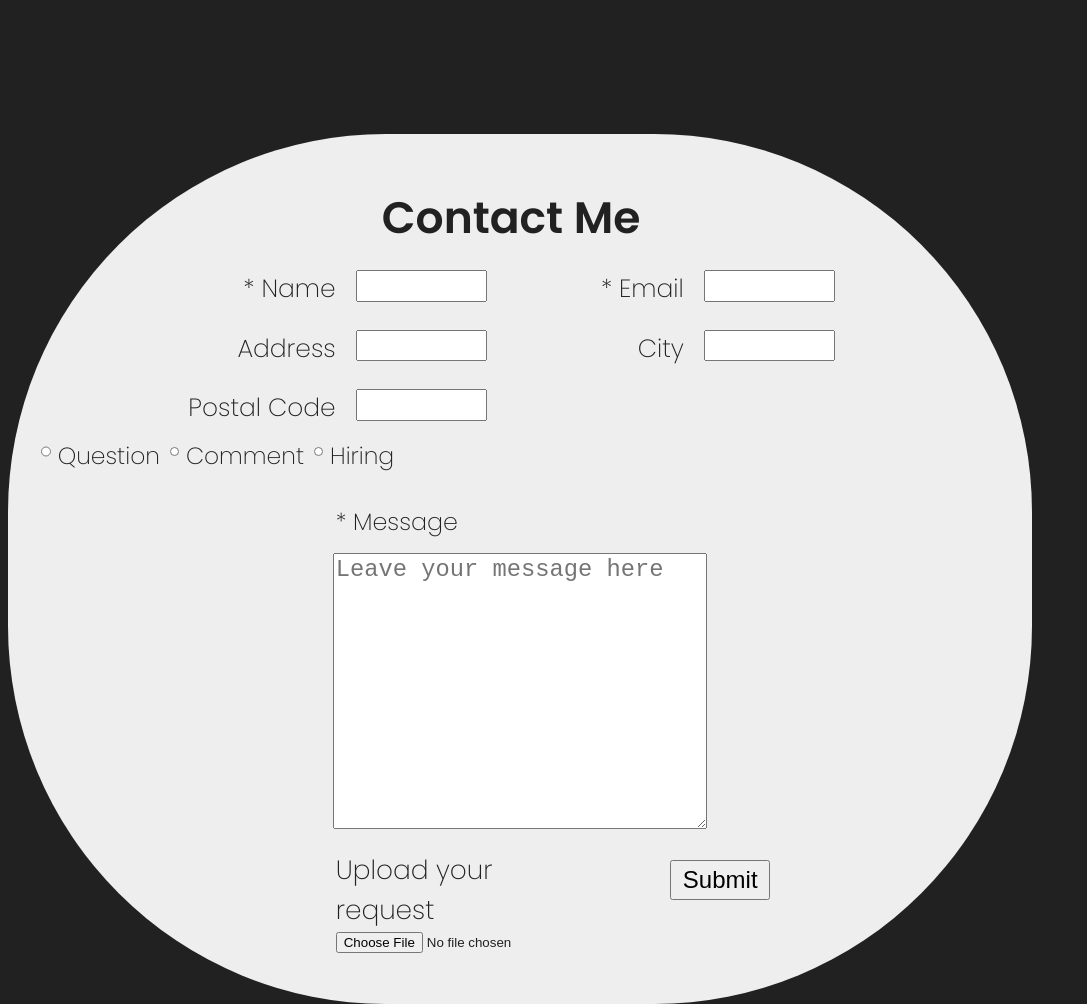
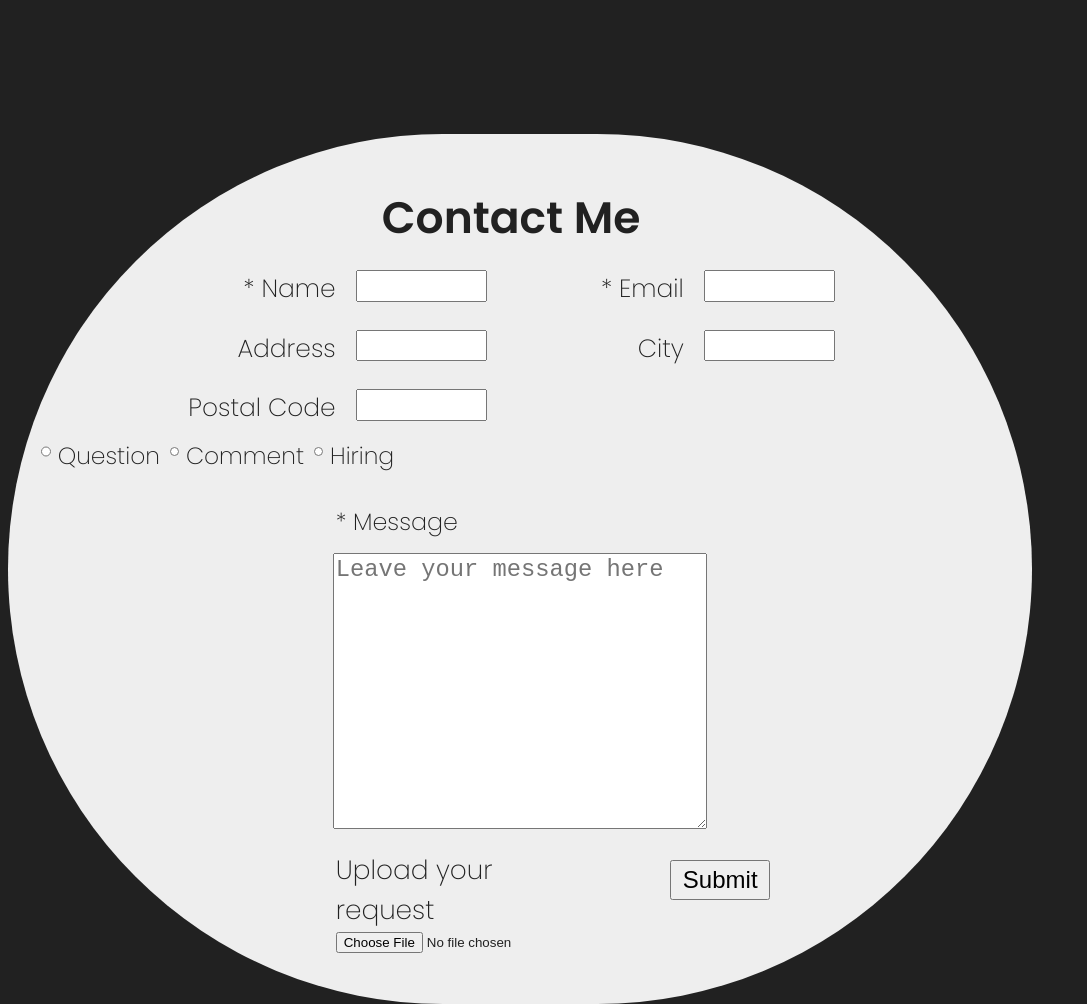
Before and after one commit to PiusPoon/piuspoon.github.io, a plain HTML site: page index.html in a window 1280 px wide. Shown: the part 3220-4224 px from the top of the page, without its empty margins (0-1087 px from the left). Drawn offline with Linux system fonts and the light colour scheme; files that its build step writes are made by us from their sources; files whose address does not match are found by name.

Commit message:
Add files via upload

```diff
--- a/style.css
+++ b/style.css
@@ -229,7 +229,7 @@ button :active {
   grid-gap: 40px;
   background-color: #eeeeee;
   color: #212121;
-  border-radius: 10cm;
+  border-radius: 20cm;
 }
 
 #contactme h2 {
```
